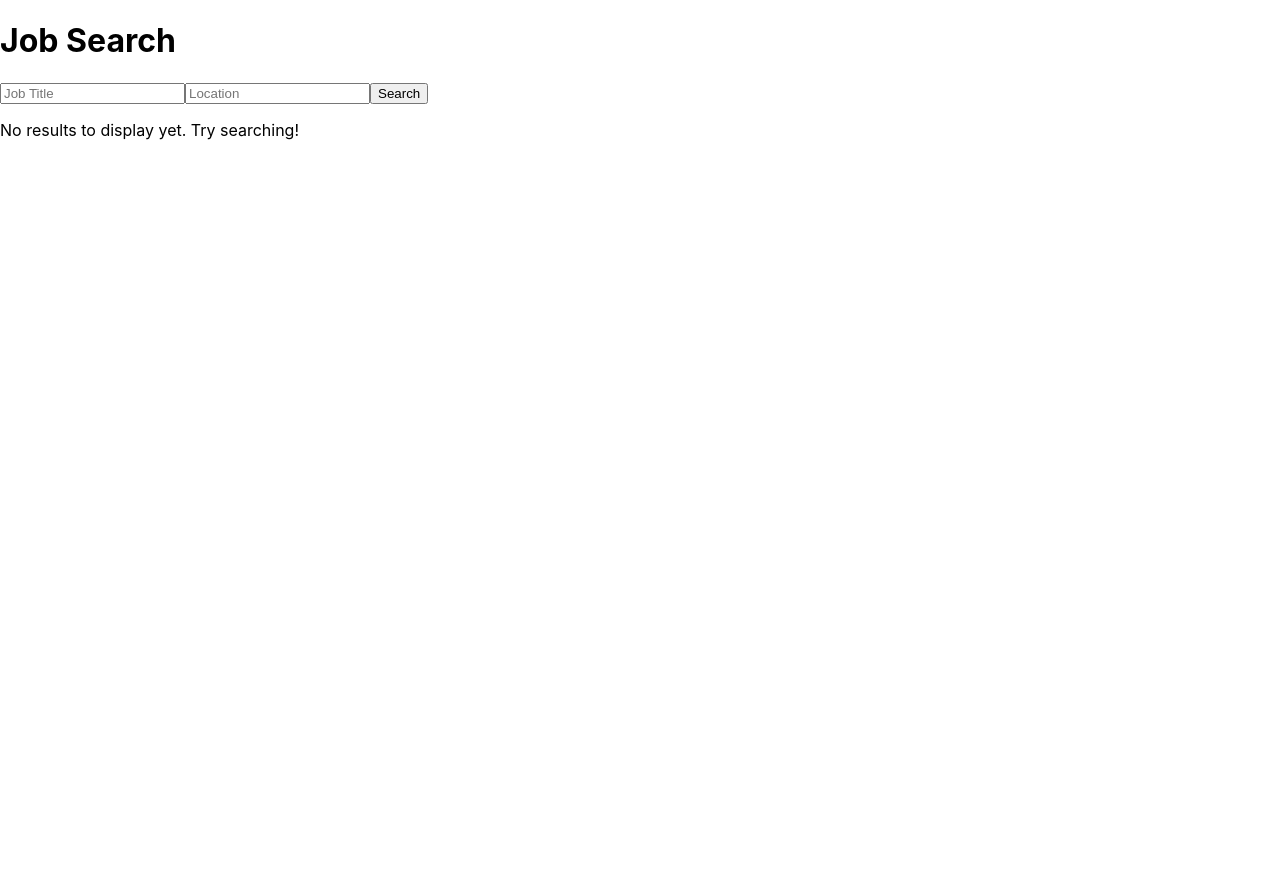
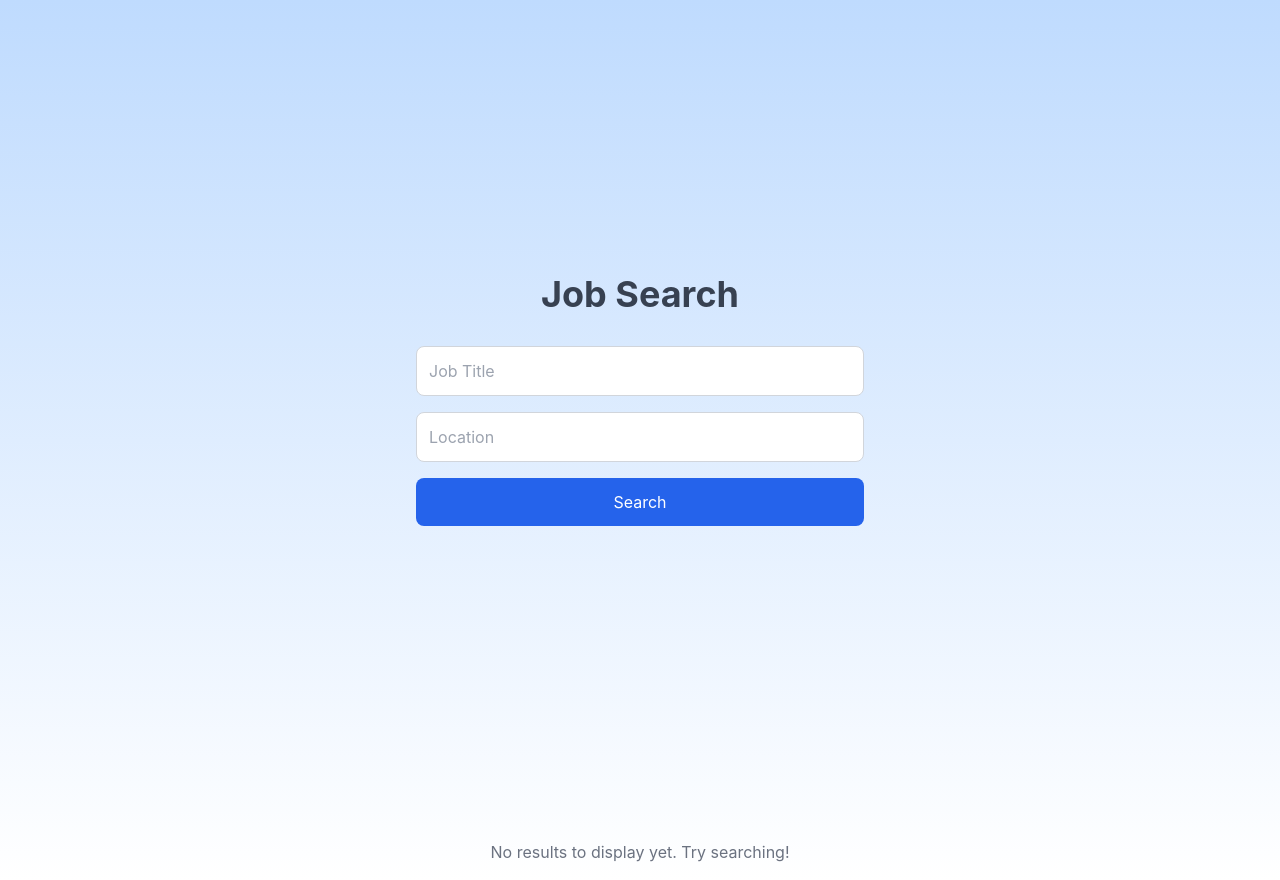
Before and after one commit to ryanfleming99/job-scraper, a React (Create React App) app in the folder job-scraper-frontend/: page / in a window 1280 px wide. Before the commit the page ends 800 px from the top, so only its background shows below. Built offline with nearby package versions, Linux system fonts and the light colour scheme.

Commit message:
frontend updates

```diff
--- a/job-scraper-frontend/src/App.css
+++ b/job-scraper-frontend/src/App.css
@@ -36,3 +36,7 @@
     transform: rotate(360deg);
   }
 }
+
+@tailwind base;
+@tailwind components;
+@tailwind utilities;
--- a/job-scraper-frontend/src/App.js
+++ b/job-scraper-frontend/src/App.js
@@ -1,6 +1,7 @@
 import React, { useState, useRef } from "react";
 import Search from "./components/Search";
 import Results from "./components/Results";
+import "./index.css"; // or './App.css' if that’s where your Tailwind styles are
 
 function App() {
   const [jobs, setJobs] = useState([]);
--- a/job-scraper-frontend/src/index.css
+++ b/job-scraper-frontend/src/index.css
@@ -11,3 +11,7 @@
   font-family: source-code-pro, Menlo, Monaco, Consolas, 'Courier New',
     monospace;
 }
+
+@tailwind base;
+@tailwind components;
+@tailwind utilities;
--- a/job-scraper-frontend/tailwind.config.js
+++ b/job-scraper-frontend/tailwind.config.js
@@ -1,8 +1,10 @@
 /** @type {import('tailwindcss').Config} */
 module.exports = {
-  content: [],
+  content: [
+    "./src/**/*.{js,jsx,ts,tsx}" // Ensure this matches your file structure
+  ],
   theme: {
-    extend: {},
+    extend: {}
   },
-  plugins: [],
-}
+  plugins: []
+};
--- /dev/null
+++ b/postcss.config.js
@@ -0,0 +1,6 @@
+module.exports = {
+  plugins: {
+    tailwindcss: {},
+    autoprefixer: {},
+  },
+}
--- /dev/null
+++ b/tailwind.config.js
@@ -0,0 +1,8 @@
+/** @type {import('tailwindcss').Config} */
+module.exports = {
+  content: [],
+  theme: {
+    extend: {},
+  },
+  plugins: [],
+}
```
Also changed, not shown: package.json (added, +7 -0 lines), 2 other files (tests, documents, lock files or other folders).
